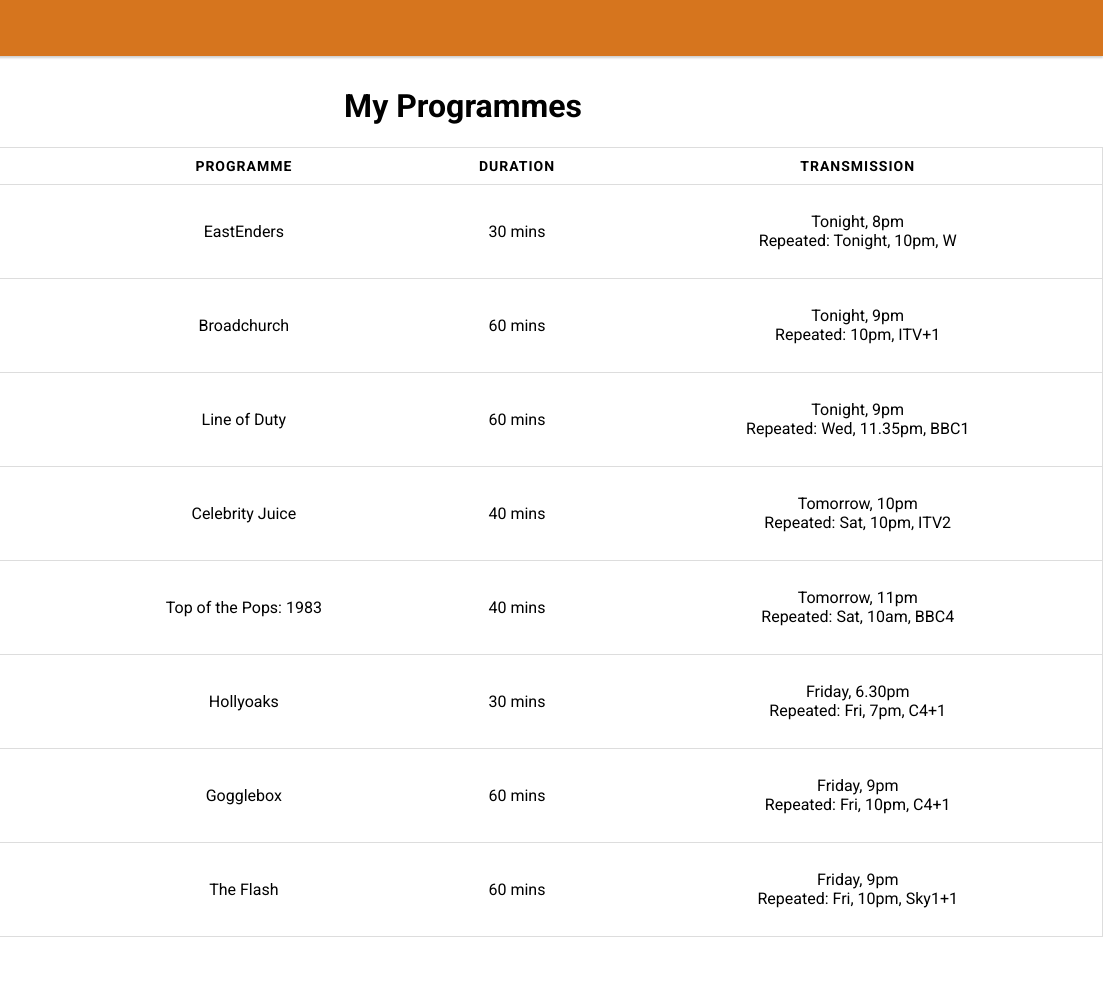
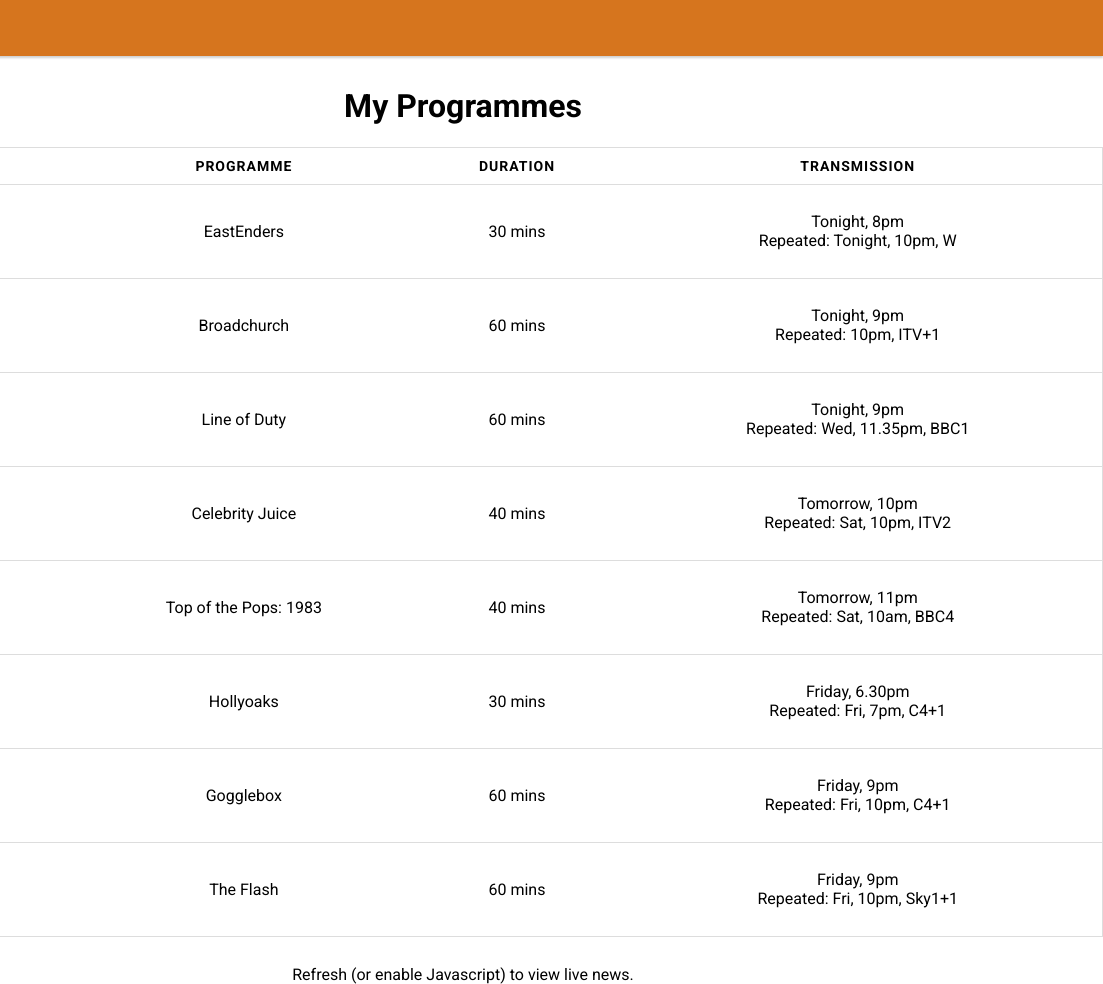
Before and after one commit to w014278e/dfmdemotest, a plain HTML site: page index.html in a window 1280 px wide. Shown: the full height of the page, 177-1280 px from the left. Drawn offline with Linux system fonts and the light colour scheme.

Commit message:
updated index
updated index

```diff
--- a/index.html
+++ b/index.html
@@ -147,6 +147,10 @@
       </div>
     </div>
 
+        <div id="news" class="mdl-grid portfolio-max-width">
+            <p>Refresh (or enable Javascript) to view live news.</p>
+        </div>
+
 
 
 <script src="events.json"></script>
```
